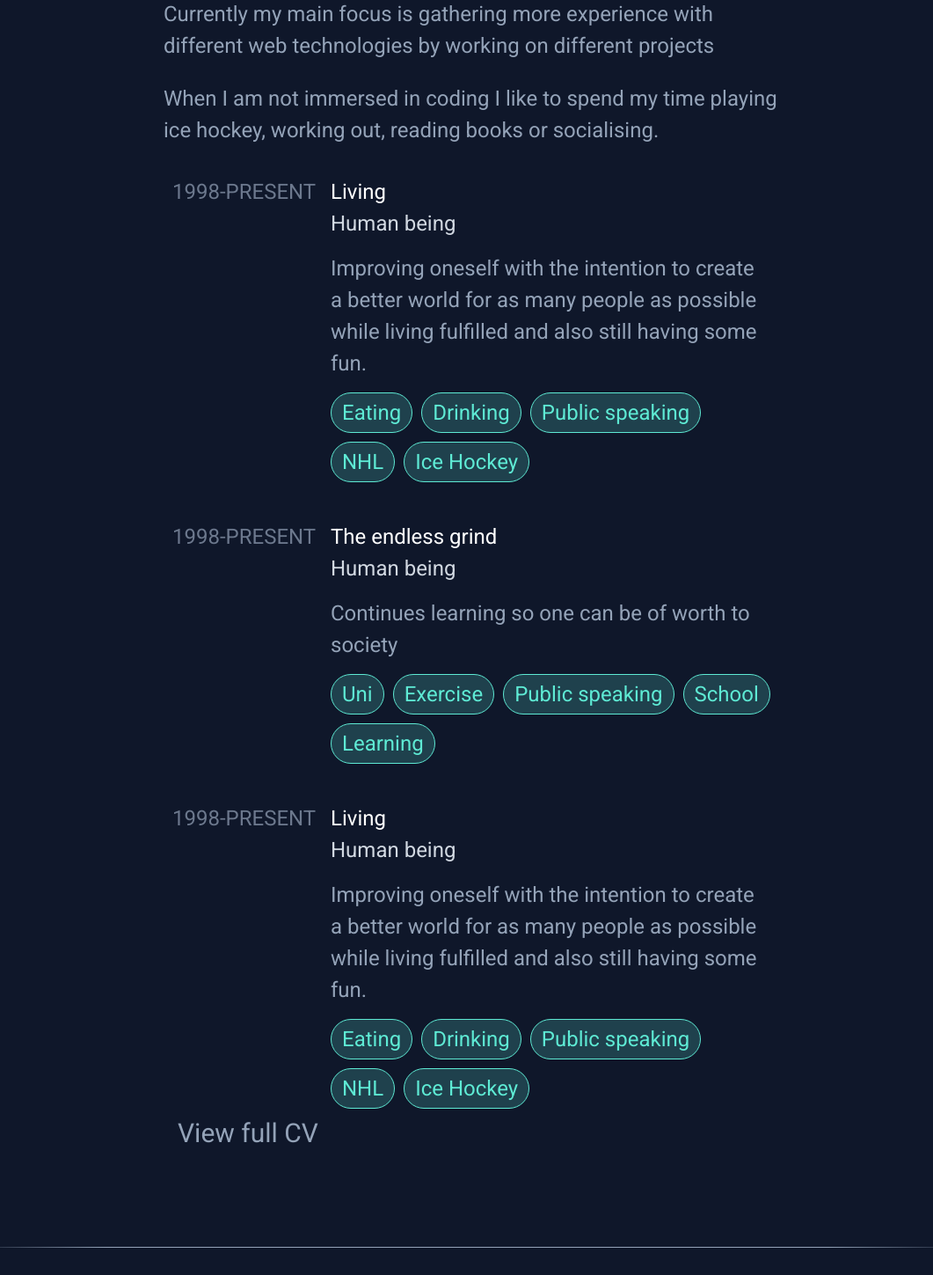
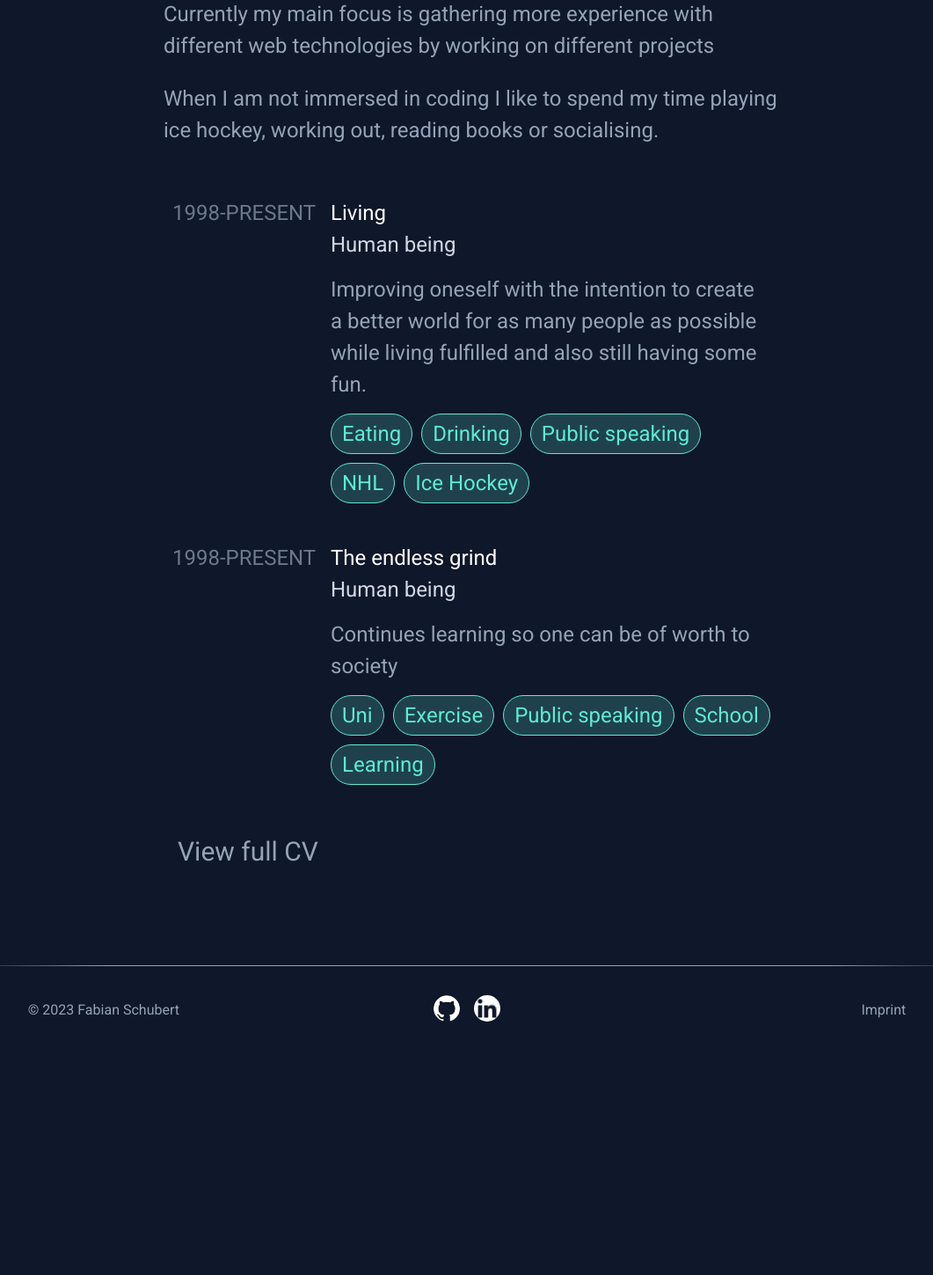
Before and after one commit to Schubi222/Porfolio, a Vue app in the folder Porfolio/: page /about in a window 1280 px wide. Shown: the part 571-2020 px from the top of the page at 88% size, without its empty margins (109-1170 px from the left). After the commit the page ends 1784 px from the top, so only its background shows below. Built offline with nearby package versions, Linux system fonts and the light colour scheme.

Commit message:
about done for now - review again when data exists

```diff
--- a/Porfolio/src/assets/Data/cv.json
+++ b/Porfolio/src/assets/Data/cv.json
@@ -13,13 +13,6 @@
       "sub_heading":"Human being",
       "text":"Continues learning so one can be of worth to society",
       "tags":["Uni","Exercise","Public speaking","School","Learning"]
-    },
-    {
-      "timeline":"1998-PRESENT",
-      "heading":"Living",
-      "sub_heading":"Human being",
-      "text":"Improving oneself with the intention to create a better world for as many people as possible while living fulfilled and also still having some fun.",
-      "tags":["Eating","Drinking","Public speaking","NHL","Ice Hockey"]
     }
   ]
 }
--- a/Porfolio/src/assets/aboutview.css
+++ b/Porfolio/src/assets/aboutview.css
@@ -88,22 +88,27 @@ body {
   max-width: 700px;
   margin-top: 24px;
 }
+.CV-Wrapper__personal {
+  margin-bottom: 48px;
+}
 .CV-Wrapper__personal p {
   font-size: 24px;
   line-height: 36px;
   text-align: left;
 }
-
-.CV-Wrapper__education:hover .Experience-Entry-Wrapper {
+.CV-Wrapper__experience {
+  margin-bottom: 3rem;
+}
+.CV-Wrapper__experience:hover .Experience-Entry-Wrapper {
   opacity: 0.5;
 }
-.CV-Wrapper__education:hover .Experience-Entry-Wrapper:hover {
+.CV-Wrapper__experience:hover .Experience-Entry-Wrapper:hover {
   background: #16213d;
   box-shadow: 0 0 0 2px #1c2c50;
   opacity: 1;
 }
-.CV-Wrapper__education:hover .Experience-Entry-Wrapper:hover .Experience-Entry-Wrapper__body-heading {
-  color: rgb(94, 234, 212);
+.CV-Wrapper__experience:hover .Experience-Entry-Wrapper:hover .Experience-Entry-Wrapper__body-heading {
+  color: #5eead4 !important;
 }
 
 /*# sourceMappingURL=aboutview.css.map */
--- a/Porfolio/src/assets/aboutview.scss
+++ b/Porfolio/src/assets/aboutview.scss
@@ -38,24 +38,27 @@ $text-placement: left;
   max-width: 700px;
   margin-top: 24px;
   &__personal{
+    margin-bottom: 48px;
     & p{
       font-size: $text-size;
       line-height: $line-height;
       text-align: left;
     }
   }
-}
-.CV-Wrapper__education:hover{
+  &__experience{
+    margin-bottom: 3rem;
+    &:hover{
       .Experience-Entry-Wrapper{
         opacity: .5;
-
-  }
-  .Experience-Entry-Wrapper:hover{
+        &:hover{
           background: lighten($primary-color, 5%);
           box-shadow: 0 0 0 2px lighten($primary-color, 10%);
           opacity: 1;
           .Experience-Entry-Wrapper__body-heading{
-      color: $call-to-action-color;
+            color: #5EEAD4FF !important;
           }
         }
       }
+    }
+  }
+}
--- a/Porfolio/src/components/ExperienceEntry.vue
+++ b/Porfolio/src/components/ExperienceEntry.vue
@@ -27,4 +27,6 @@
 
 <style scoped>
 @import "@/assets/ExperienceEntry.css";
+@import "@/assets/aboutview.css";
+
 </style>
--- a/Porfolio/src/views/AboutView.vue
+++ b/Porfolio/src/views/AboutView.vue
@@ -24,11 +24,11 @@
           <span id="Read-Animation">reading books</span> or <span id="Socialise-Animation">socialising</span>.
         </p>
       </div>
-      <div class="CV-Wrapper__projects"></div>
-      <div class="CV-Wrapper__education">
+      <div class="CV-Wrapper__experience">
         <ExperienceEntry v-for="entry in entry_objects" :key="entry.heading" :entry="entry"/>
       </div>
       <a class="CV-Link" href="./src/assets/pdfs/Fabian_Schubert_Lebenslauf_eng.pdf" target="_blank" >View full CV</a>
+      <div class="CV-Wrapper__projects"></div>
     </div>
   </div>
 </template>
```
Also changed, not shown: Porfolio/src/assets/ExperienceEntry.css (+0 -7 lines), Porfolio/src/assets/ExperienceEntry.scss (+0 -8 lines), 2 other files (tests, documents, lock files or other folders). Lines whose indentation alone changed are shown as unchanged.
